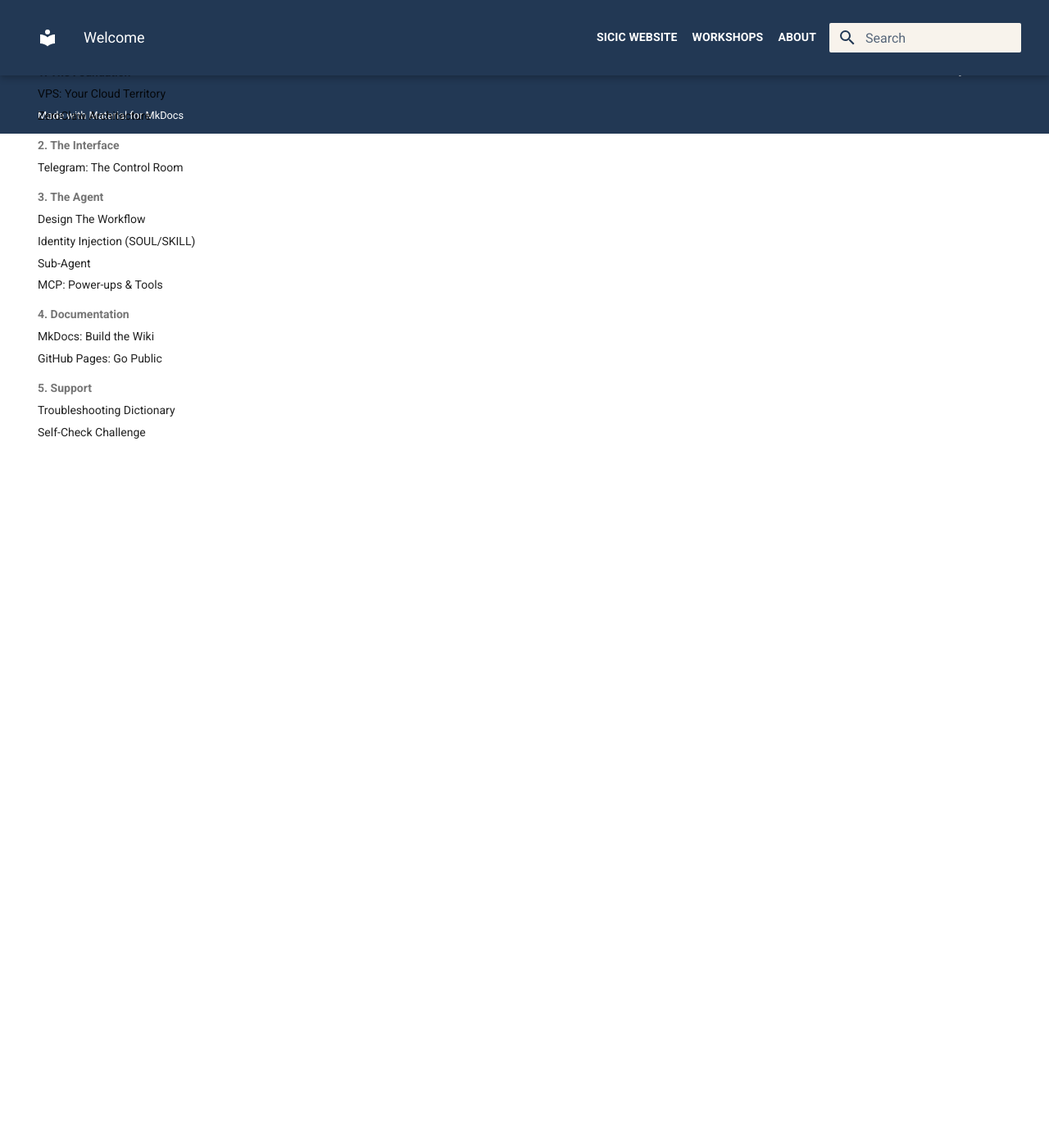
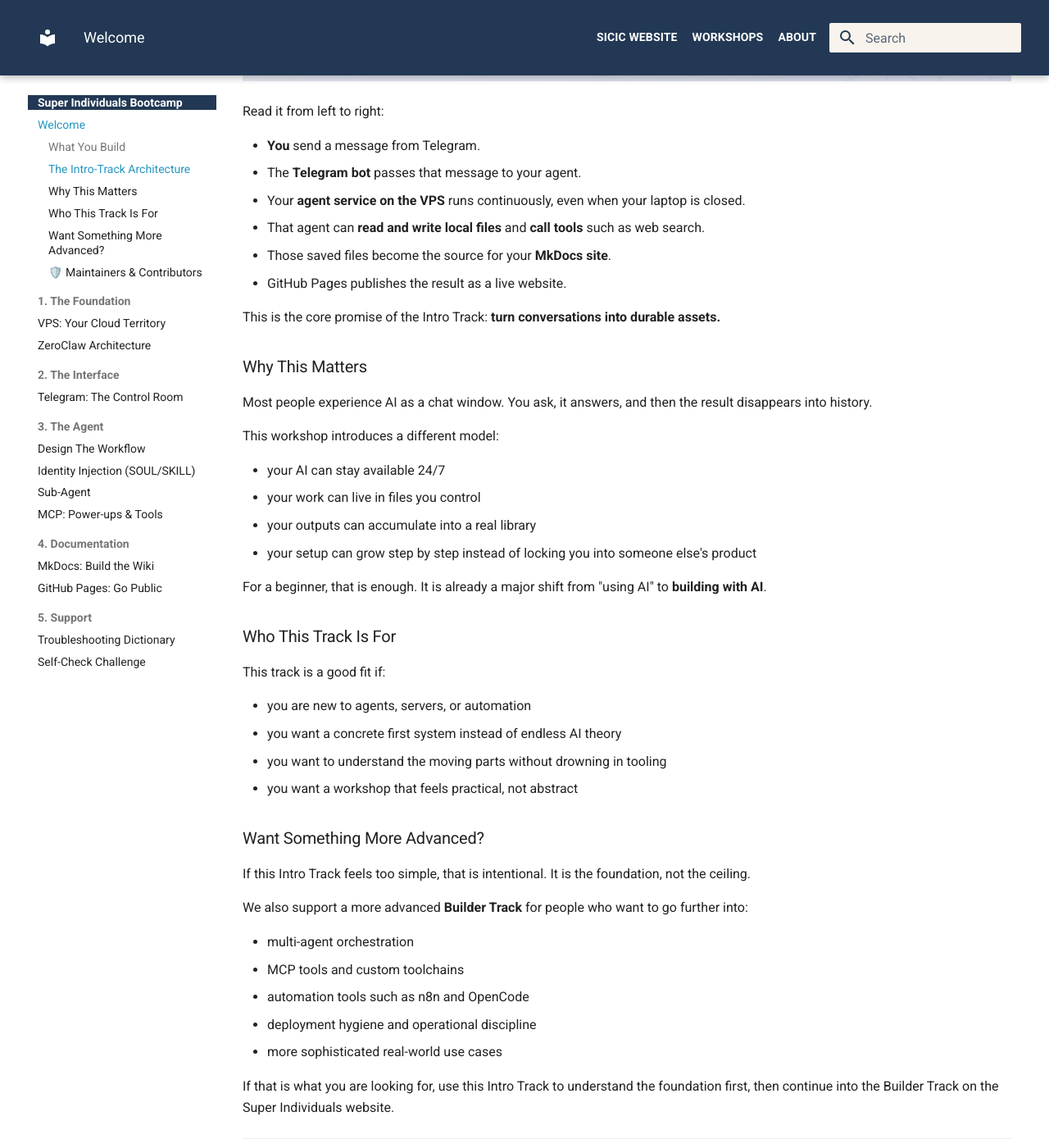
Before and after one commit to sicic-org/pre-bootcamp, an MkDocs documentation site: the page built from docs/index.md, in a window 1280 px wide and 1400 px high, scrolled down 1237 px. Shown: the whole window at 82% size. Built offline with MkDocs 1.6.1 and Material for MkDocs 9.7.7, drawn with Linux system fonts in a browser that asks for light colours; some of the changed text lies outside the part shown.

Commit message:
Update Index

```diff
--- a/docs/index.md
+++ b/docs/index.md
@@ -1,13 +1,75 @@
 # 🧬 The Intro-Track Blueprint
 
-In the Intro Track, we skip the complexity of containers and heavy orchestrators. We focus on the **Direct Power Path**: Your brain, translated into an Agent, living on your server, talking via Telegram.
+The Intro Track is the shortest path from "I use AI chats" to "I run my own useful AI system."
+
+Instead of starting with containers, dashboards, and automation sprawl, we focus on one practical outcome: **you message your own agent on your phone, it runs on your own server, saves work into your own files, and can publish useful results to your own website.**
+
+This is designed for people who are curious about AI agents but do not want to disappear into technical complexity on day one.
+
+### What You Build
+
+By the end of this workshop, you will understand how to build a simple but real agent workflow:
+
+* You send a request through Telegram.
+* Your agent runs on your VPS 24/7.
+* It can read and write files on your server.
+* It can use tools like web search when needed.
+* Its outputs can become a structured knowledge base published with MkDocs and GitHub Pages.
+
+The point is not to impress people with infrastructure. The point is to create a system that is useful, portable, and fully yours.
 
 ### The Intro-Track Architecture
 
-This is the exact flow of the system you are building:
+This image shows the complete flow of the Intro Track:
 
 ![Intro-track architecture](assets/images/intro-track-architecture.jpeg)
 
+Read it from left to right:
+
+* **You** send a message from Telegram.
+* The **Telegram bot** passes that message to your agent.
+* Your **agent service on the VPS** runs continuously, even when your laptop is closed.
+* That agent can **read and write local files** and **call tools** such as web search.
+* Those saved files become the source for your **MkDocs site**.
+* GitHub Pages publishes the result as a live website.
+
+This is the core promise of the Intro Track: **turn conversations into durable assets.**
+
+### Why This Matters
+
+Most people experience AI as a chat window. You ask, it answers, and then the result disappears into history.
+
+This workshop introduces a different model:
+
+* your AI can stay available 24/7
+* your work can live in files you control
+* your outputs can accumulate into a real library
+* your setup can grow step by step instead of locking you into someone else's product
+
+For a beginner, that is enough. It is already a major shift from "using AI" to **building with AI**.
+
+### Who This Track Is For
+
+This track is a good fit if:
+
+* you are new to agents, servers, or automation
+* you want a concrete first system instead of endless AI theory
+* you want to understand the moving parts without drowning in tooling
+* you want a workshop that feels practical, not abstract
+
+### Want Something More Advanced?
+
+If this Intro Track feels too simple, that is intentional. It is the foundation, not the ceiling.
+
+We also support a more advanced **Builder Track** for people who want to go further into:
+
+* multi-agent orchestration
+* MCP tools and custom toolchains
+* automation tools such as n8n and OpenCode
+* deployment hygiene and operational discipline
+* more sophisticated real-world use cases
+
+If that is what you are looking for, use this Intro Track to understand the foundation first, then continue into the Builder Track on the Super Individuals website.
 
 
 ---
```
